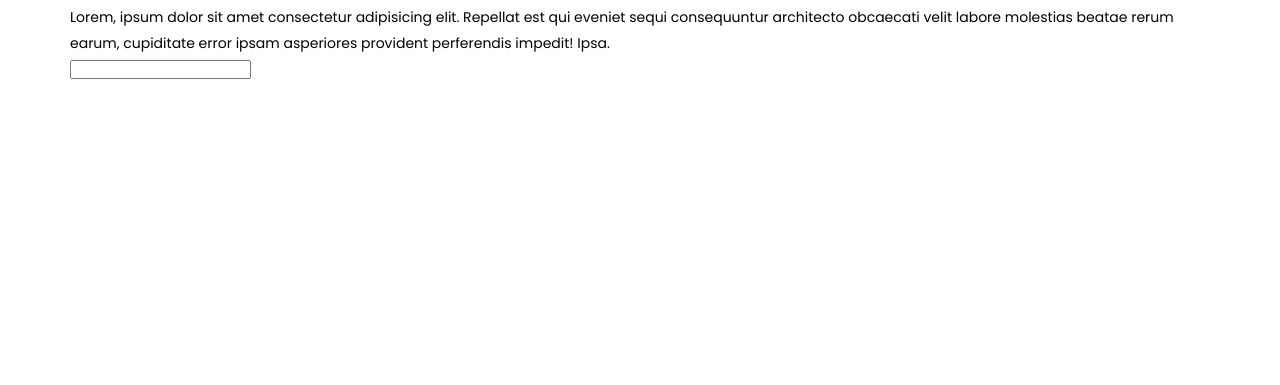
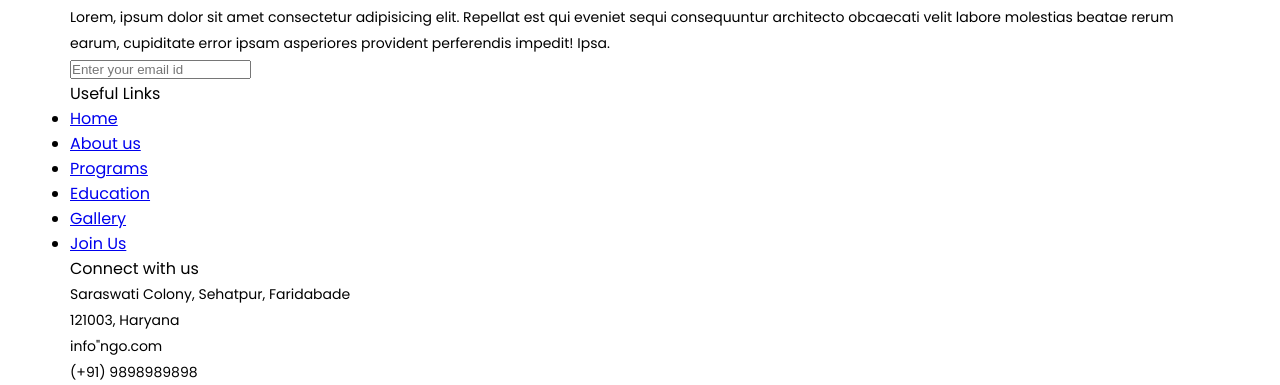
Before and after one commit to Muelji/munkwav, a plain HTML site: page munkwav.html in a window 1280 px wide. Shown: the part 5008-5393 px from the top of the page. Before the commit the page ends 5089 px from the top, so only its background shows below. Drawn offline with Linux system fonts and the light colour scheme.

Commit message:
footer section

```diff
--- a/css/munkwav.css
+++ b/css/munkwav.css
@@ -469,9 +469,4 @@ padding: 30px;
       background-color: var(--gray)
 
 }
-
-
-
-
-
 /* Join section ends */
--- a/munkwav.html
+++ b/munkwav.html
@@ -210,20 +210,35 @@
         <footer>
                 <div class="container">
                      <div class="newsLetterContainer">
-
+                        <img src="css/images/logo1 (1).jpg" alt="logo">
+                        <p>
+                            Lorem, ipsum dolor sit amet consectetur adipisicing elit. Repellat est qui eveniet sequi consequuntur architecto obcaecati velit labore molestias beatae rerum earum, cupiditate error ipsam asperiores provident perferendis impedit! Ipsa.
+                        </p>
+                        <input type="text" placeholder="Enter your email id">
                      </div>
                      <!-- news letter container ends -->
                           <div class="linksContainer">
-                                <img src="css/images/logo1 (1).jpg" alt="logo">
-                                <p>
-                                    Lorem, ipsum dolor sit amet consectetur adipisicing elit. Repellat est qui eveniet sequi consequuntur architecto obcaecati velit labore molestias beatae rerum earum, cupiditate error ipsam asperiores provident perferendis impedit! Ipsa.
-                                </p>
-                                <input type="text">
+                              <div class="title">Useful Links</div>
+                              <ul>
+                                <li><a href="#homeSection">Home</a></li>
+                                <li><a href="#aboutSection">About us</a></li>
+                                <li><a href="#programsSection">Programs</a></li>
+                                <li><a href="#educationSection">Education</a></li>
+                                <li><a href="#gallerySection">Gallery</a></li>
+                                <li><a href="#joinSection">Join Us</a></li>
+                             </ul>
+
                           </div>
                           <!-- link container ends -->
 
                           <div class="conectContainer">
-
+                              <div class="title">Connect with us</div>
+                              <p>
+                                Saraswati Colony, Sehatpur, Faridabade <br>
+                                121003, Haryana
+                              </p>
+                              <p>info"ngo.com</p>
+                              <p>(+91) 9898989898</p>
                           </div>
                           <!-- connect container ends -->
                 </div>
```
